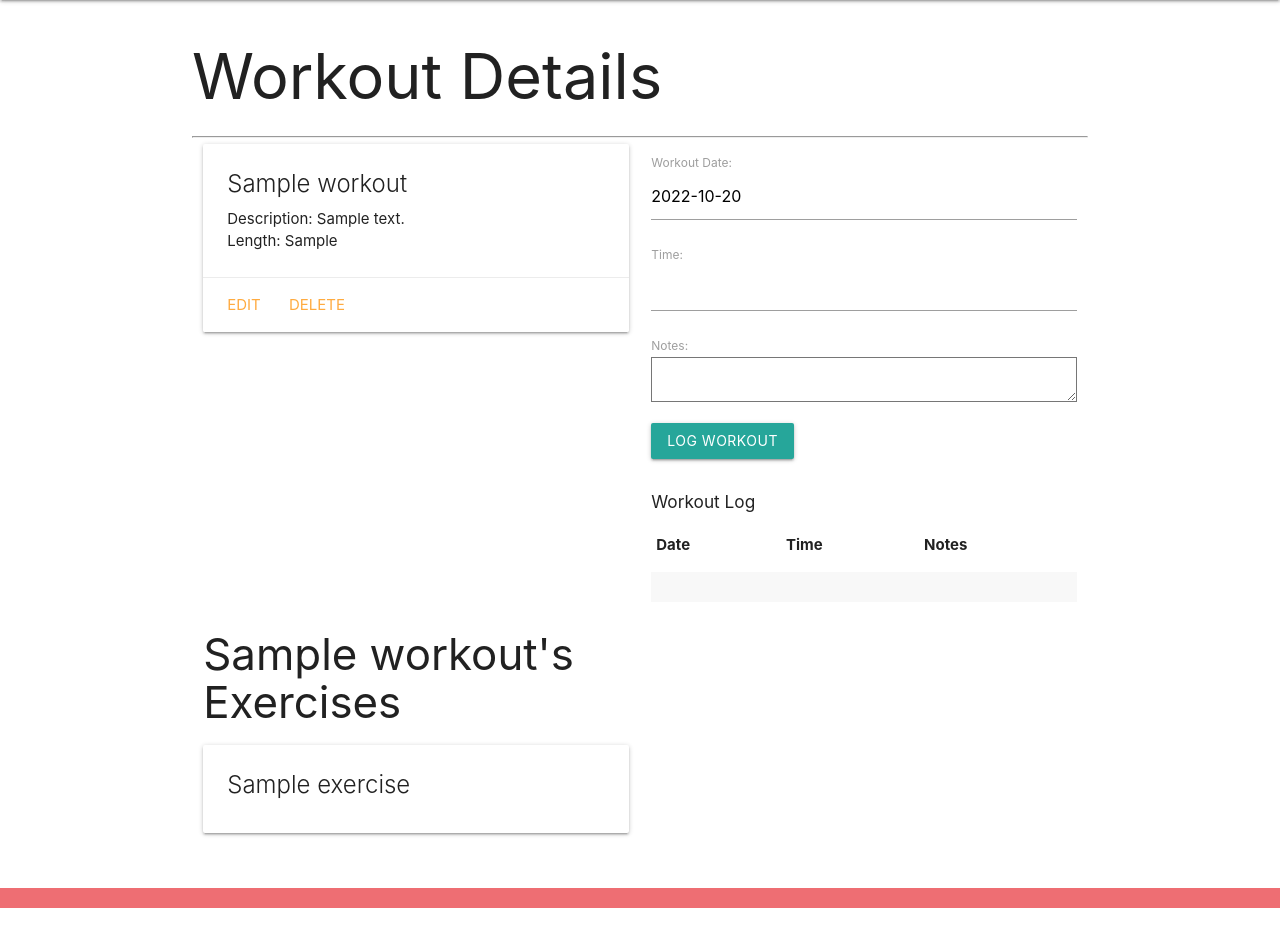
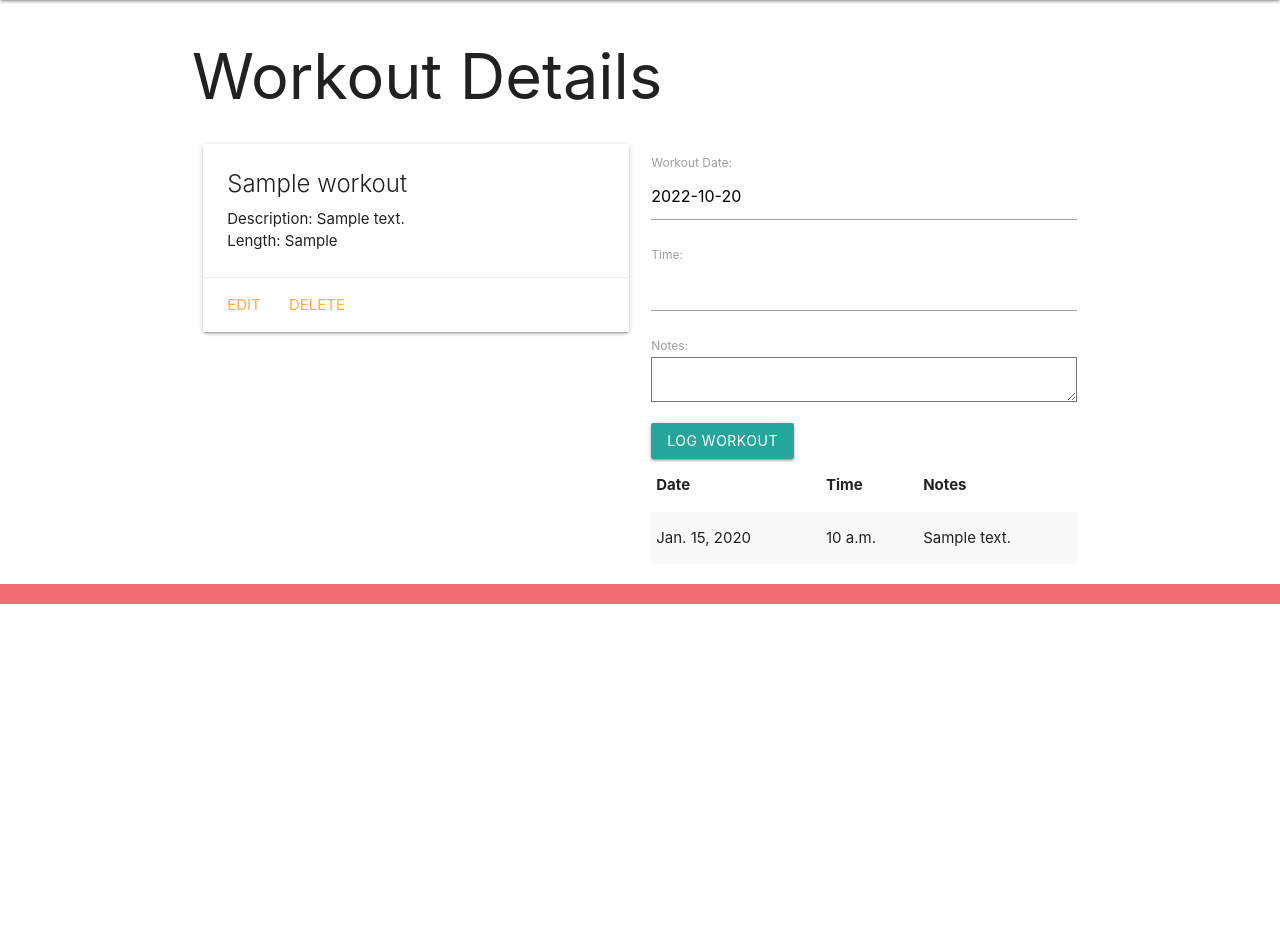
Before and after one commit to mellisporter/jrny-app, a Django app: page /workouts/1/ in a window 1280 px wide. Shown: the part 64-994 px from the top of the page. After the commit the page ends 668 px from the top, so only its background shows below. Run offline with Django 4.2, Linux system fonts and the light colour scheme; tables that the repository leaves empty hold one stand-in row (values such as "Sample post"); lists and menus that the app fills with data are empty.

Commit message:
fixed history form in detail bug

```diff
--- a/main_app/models.py
+++ b/main_app/models.py
@@ -18,8 +18,6 @@
     name = models.CharField(max_length= 100)
     description = models.TextField(max_length= 250)
     length = models.CharField(max_length= 100)
-    # need to add the many to many relationship
-    exercises = models.ManyToManyField(Exercise)
 
     def __str__(self):
         return self.name # prints the workout name
--- a/main_app/templates/workouts/detail.html
+++ b/main_app/templates/workouts/detail.html
@@ -29,38 +29,18 @@
           <th>Time</th>
           <th>Notes</th>
         </tr>
-      </thead><br/>
-      <h6>Workout Log</h6>
+      </thead>
       <tbody>
+        {% for history in workout.history_set.all %}
         <tr>
           <td>{{history.date}}</td>
           <td>{{history.time}}</td>
           <td>{{history.notes}}</td>
         </tr>
+        {% endfor %}
       </tbody>
     </table>
   </div>
-  <!-- This is all new markup to be added just above the <script> tag -->
-<hr />
-<div class="row">
-  <div class="col s6">
-    <h3>{{ workout.name }}'s Exercises</h3>
-    {% if workout.exercises.count %}
-    {% for exercise in workout.exercises.all %}
-    <div class="card">
-      <div class="card-content">
-        <span class="card-title">
-          <span>{{ exercise.name }}</span>
-        </span>
-      </div>
-    </div>
-    {% endfor %}
-    {% else %}
-    <h5>No Exercises. Get active! :)</h5>
-    {% endif %}
-  </div>
-  <!-- Available toys will come after this line -->
-
 </div>
 <script>
 var dateEl = document.getElementById('id_date');
```
Also changed, not shown: main_app/migrations/0005_remove_workout_exercises.py (added).
